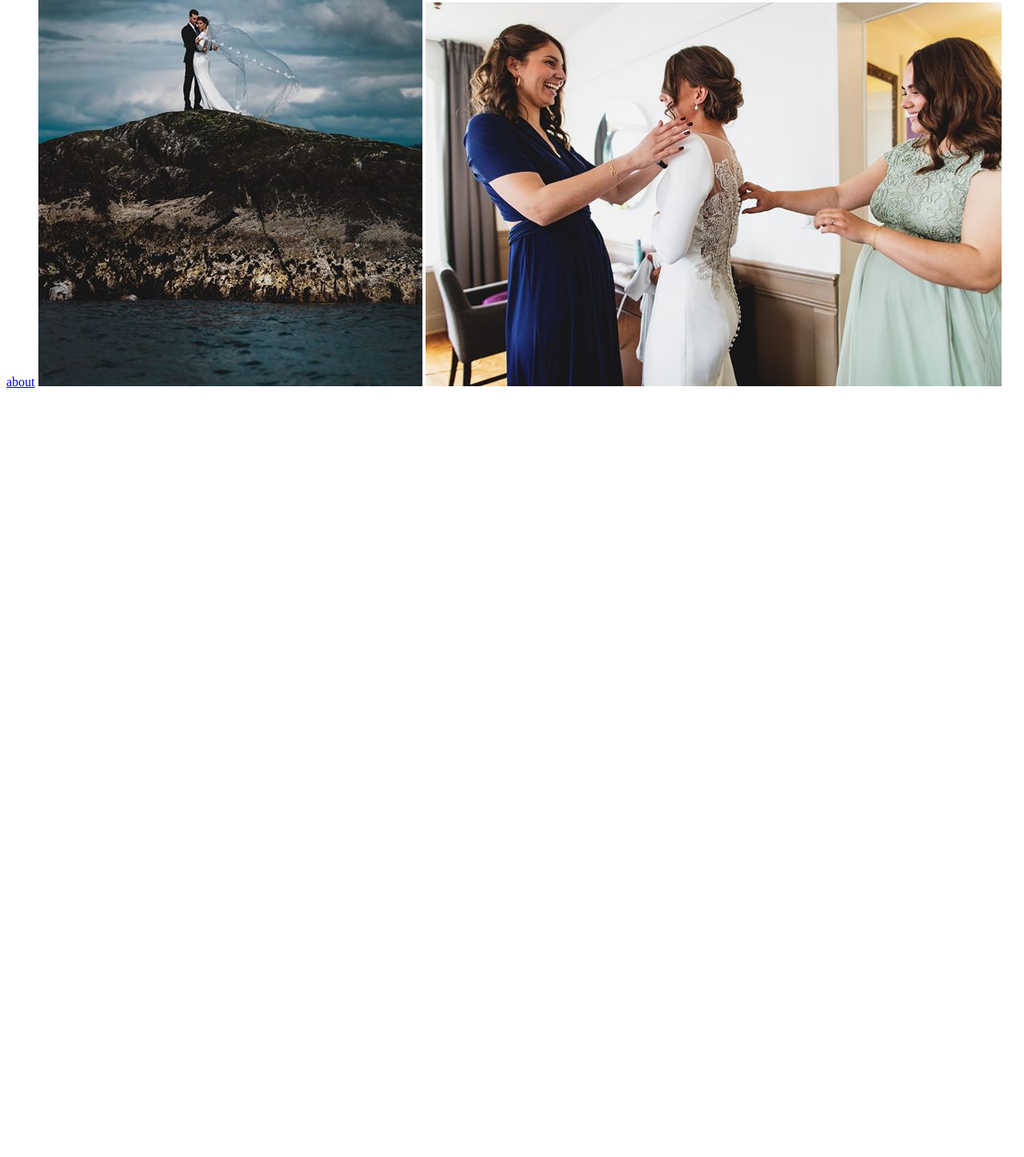
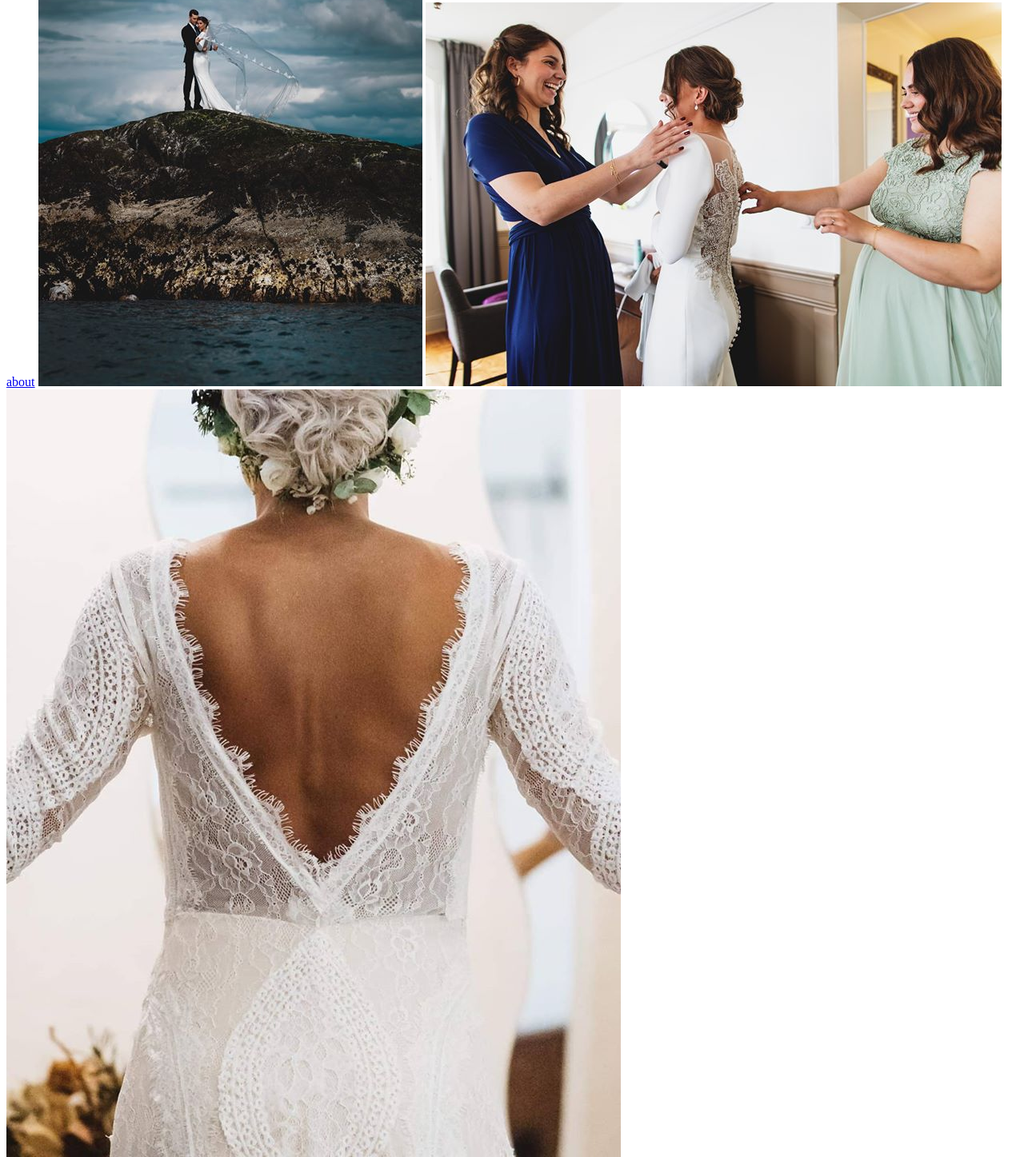
Before and after one commit to BergitTveit/Lesson, a plain HTML site: page index.html in a window 1280 px wide. Shown: the part 437-1884 px from the top of the page at 80% size. Before the commit the page ends 932 px from the top, so only its background shows below. Drawn offline with Linux system fonts and the light colour scheme.

Commit message:
ida added to page

```diff
--- a/index.html
+++ b/index.html
@@ -22,6 +22,7 @@
       <a href="about.html">about</a>
       <img src="images/LINN 1.jpg" alt="seabride" />
       <img src="Images/LINN 6.jpg" alt="group" />
+      <img src="Images/IDA3.jpg" alt="IDA3" />
     </main>
   </body>
 </html>
```
